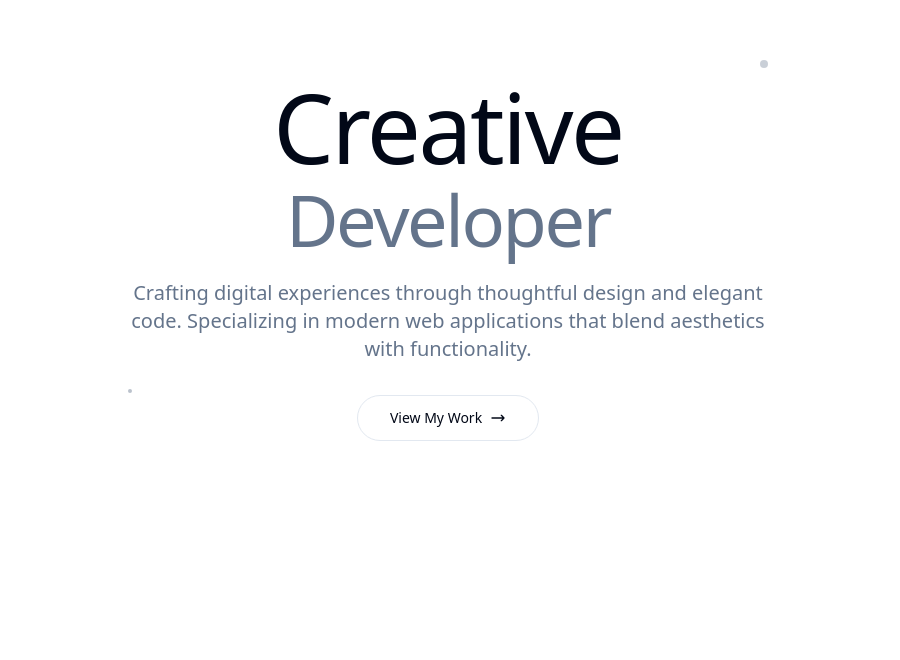
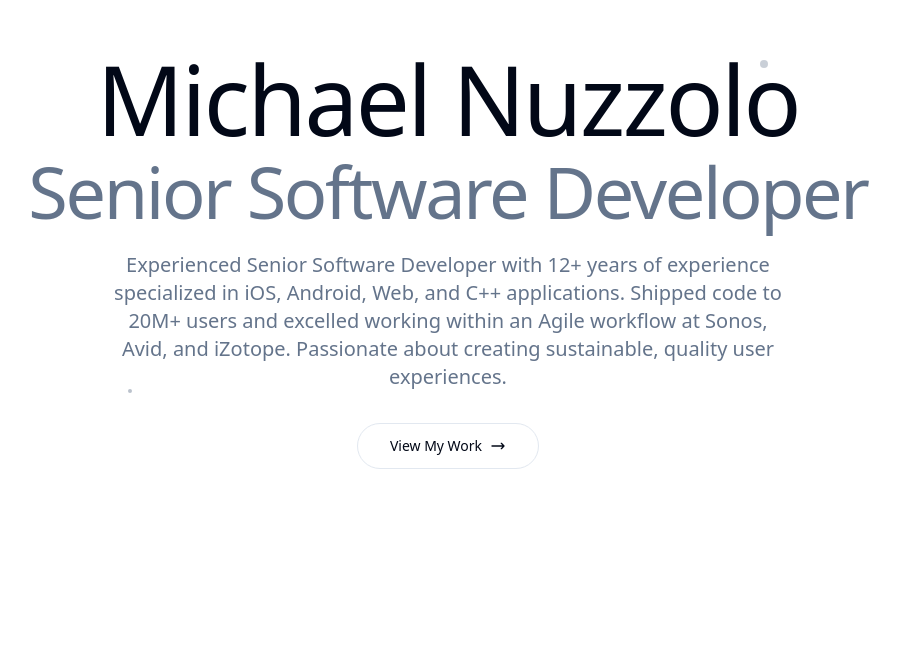
Before and after one commit to mnuzzolo/portfolio, a React (Vite) app: page / in a window 1280 px wide. Shown: the part 140-800 px from the top of the page, without its empty margins (192-1092 px from the left). Built offline with nearby package versions, Linux system fonts and the light colour scheme.

Commit message:
updating headline

```diff
--- a/src/components/Hero.tsx
+++ b/src/components/Hero.tsx
@@ -17,9 +17,9 @@ const Hero = () => {
           }`}
         >
           <h1 className="text-5xl md:text-7xl lg:text-8xl font-light tracking-tight text-foreground mb-6">
-            Creative
+            Michael Nuzzolo
             <span className="block text-4xl md:text-6xl lg:text-7xl text-muted-foreground mt-2">
-              Developer
+              Senior Software Developer
             </span>
           </h1>
 
@@ -29,8 +29,7 @@ const Hero = () => {
             }`}
           >
             <p className="text-lg md:text-xl text-muted-foreground max-w-2xl mx-auto leading-relaxed mb-8">
-              Crafting digital experiences through thoughtful design and elegant code.
-              Specializing in modern web applications that blend aesthetics with functionality.
+              Experienced Senior Software Developer with 12+ years of experience specialized in iOS, Android, Web, and C++ applications. Shipped code to 20M+ users and excelled working within an Agile workflow at Sonos, Avid, and iZotope. Passionate about creating sustainable, quality user experiences.
             </p>
           </div>
 
```
